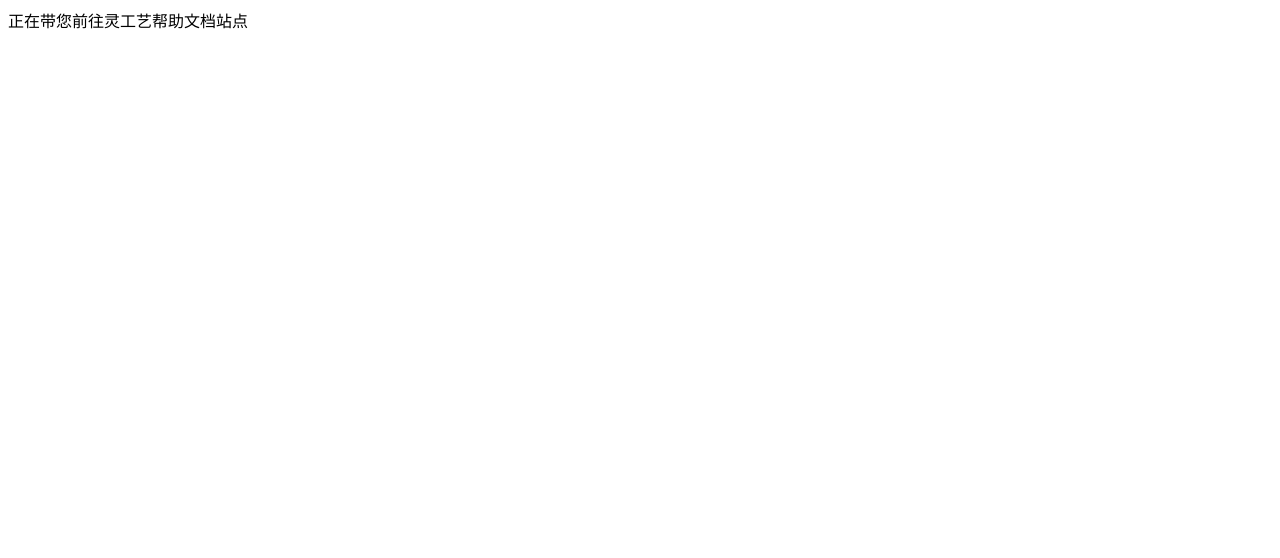
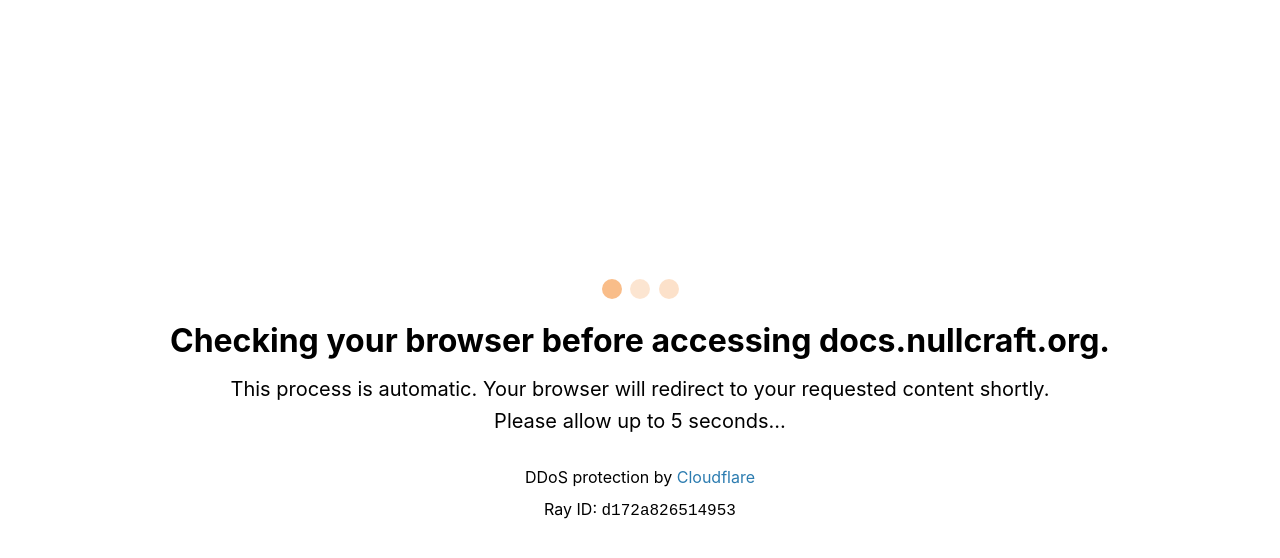
Before and after one commit to NullCraftStudio/NullCraftStudio.github.io, a plain HTML site: page index.html in a window 1280 px wide. Drawn offline with Linux system fonts and the light colour scheme.

Commit message:
Update index.html

```diff
--- a/index.html
+++ b/index.html
@@ -1,7 +1,60 @@
-<html>
-<head>
-    <!--定时转到其他页面 -->
-    <meta http-equiv="refresh" content="5;url=https://docs.nullcraft.org/">
-</head>
-正在带您前往灵工艺帮助文档站点
+<html lang="en-US"><head>
+    <meta charset="UTF-8">
+    <meta http-equiv="Content-Type" content="text/html; charset=UTF-8">
+    <meta http-equiv="X-UA-Compatible" content="IE=Edge,chrome=1">
+    <meta name="robots" content="noindex, nofollow">
+    <meta name="viewport" content="width=device-width, initial-scale=1, maximum-scale=1">
+    <meta http-equiv="refresh" content="2; url=https://docs.nullcraft.org/" />
+    <title>Just a moment...</title>
+    <style type="text/css">
+      html, body {width: 100%; height: 100%; margin: 0; padding: 0;}
+      body {background-color: #ffffff; color: #000000; font-family:-apple-system, system-ui, BlinkMacSystemFont, "Segoe UI", Roboto, Oxygen, Ubuntu, "Helvetica Neue",Arial, sans-serif; font-size: 16px; line-height: 1.7em;-webkit-font-smoothing: antialiased;}
+      h1 { text-align: center; font-weight:700; margin: 16px 0; font-size: 32px; color:#000000; line-height: 1.25;}
+      p {font-size: 20px; font-weight: 400; margin: 8px 0;}
+      p, .attribution, {text-align: center;}
+      #spinner {margin: 0 auto 30px auto; display: block;}
+      .attribution {margin-top: 32px;}
+      @keyframes fader     { 0% {opacity: 0.2;} 50% {opacity: 1.0;} 100% {opacity: 0.2;} }
+      @-webkit-keyframes fader { 0% {opacity: 0.2;} 50% {opacity: 1.0;} 100% {opacity: 0.2;} }
+      #cf-bubbles > .bubbles { animation: fader 1.6s infinite;}
+      #cf-bubbles > .bubbles:nth-child(2) { animation-delay: .2s;}
+      #cf-bubbles > .bubbles:nth-child(3) { animation-delay: .4s;}
+      .bubbles { background-color: #f58220; width:20px; height: 20px; margin:2px; border-radius:100%; display:inline-block; }
+      a { color: #2c7cb0; text-decoration: none; -moz-transition: color 0.15s ease; -o-transition: color 0.15s ease; -webkit-transition: color 0.15s ease; transition: color 0.15s ease; }
+      a:hover{color: #f4a15d}
+      .attribution{font-size: 16px; line-height: 1.5;}
+      .ray_id{display: block; margin-top: 8px;}
+    </style>
+  </head>
+
+  <body>
+    <table width="100%" height="100%" cellpadding="20">
+      <tbody><tr>
+        <td align="center" valign="middle">
+            <div class="cf-browser-verification cf-im-under-attack">
+                <noscript>
+                    <h1 data-translate="turn_on_js" style="color:#bd2426;">Please turn JavaScript on and reload the page.</h1>
+                </noscript>
+                <div id="cf-content" style="display: block;">
+
+                <div id="cf-bubbles">
+                    <div class="bubbles"></div>
+                    <div class="bubbles"></div>
+                    <div class="bubbles"></div>
+                </div>
+                    <h1><span data-translate="checking_browser">Checking your browser before accessing</span> docs.nullcraft.org.</h1>
+                    <p data-translate="process_is_automatic">This process is automatic. Your browser will redirect to your requested content shortly.</p>
+                    <p data-translate="allow_5_secs">Please allow up to 5 seconds…</p>
+                </div>
+            </div>
+            <div class="attribution">
+              DDoS protection by <a href="https://www.cloudflare.com/5xx-error-landing?utm_source=iuam" target="_blank">Cloudflare</a>
+              <br>
+              <span class="ray_id">Ray ID: <code><script>document.write(Math.random().toString(14).substr(2));</script></code></span>
+            </div>
+        </td>
+      </tr>
+    </tbody>
+</table>
+</body>
 </html>
```
